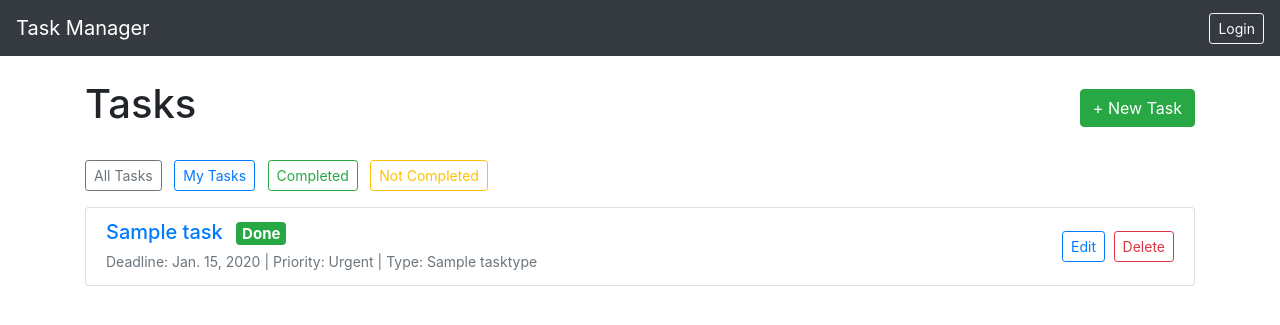
After one commit to pikaOpika/task_manager, a Django app: page /tasks/ in a window 1280 px wide. The commit adds this page. Shown: the top 325 px of the page. Run offline with Django 5.2, Linux system fonts and the light colour scheme; tables that the repository leaves empty hold one stand-in row (values such as "Sample post").

Commit message:
created TaskDetailView, TaskListView with filters

```diff
--- a/task/templates/task/index.html
+++ b/task/templates/task/index.html
@@ -13,7 +13,7 @@
                 <div class="card-body">
                     <h5 class="card-title">📋 Tasks</h5>
                     <p class="card-text">Create and track tasks with priorities and deadlines.</p>
-                    <a href="" class="btn btn-primary">View Tasks</a>
+                    <a href="{% url "task:task-list" %}" class="btn btn-primary">View Tasks</a>
                 </div>
             </div>
         </div>
--- /dev/null
+++ b/task/templates/task/task_list.html
@@ -0,0 +1,45 @@
+{% extends "base.html" %}
+
+{% block title %}Tasks — Task Manager{% endblock %}
+
+{% block content %}
+<div class="d-flex justify-content-between align-items-center mb-4">
+    <h1>Tasks</h1>
+    <a href="{% url "task:task-create" %}" class="btn btn-success">+ New Task</a>
+</div>
+
+<div class="mb-3">
+    <a href="" class="btn btn-outline-secondary btn-sm mr-2">All Tasks</a>
+    <a href="" class="btn btn-outline-primary btn-sm mr-2">My Tasks</a>
+    <a href="" class="btn btn-outline-success btn-sm mr-2">Completed</a>
+    <a href="" class="btn btn-outline-warning btn-sm">Not Completed</a>
+</div>
+
+<div class="list-group">
+    {% for task in task_list %}
+    <div class="list-group-item list-group-item-action">
+        <div class="d-flex justify-content-between align-items-center">
+            <div>
+                <h5 class="mb-1">
+                    <a href="{% url 'task:task-detail' task.id %}">{{ task.name }}</a>
+                    {% if task.is_completed %}
+                        <span class="badge badge-success ml-2">Done</span>
+                    {% else %}
+                        <span class="badge badge-warning ml-2">In progress</span>
+                    {% endif %}
+                </h5>
+                <small class="text-muted">
+                    Deadline: {{ task.deadline }} | Priority: {{ task.get_priority_display }} | Type: {{ task.task_type }}
+                </small>
+            </div>
+            <div>
+                <a href="{% url 'task:task-update' task.id %}" class="btn btn-sm btn-outline-primary mr-1">Edit</a>
+                <a href="{% url 'task:task-delete' task.id %}" class="btn btn-sm btn-outline-danger">Delete</a>
+            </div>
+        </div>
+    </div>
+    {% empty %}
+    <div class="list-group-item text-muted text-center">No tasks found.</div>
+    {% endfor %}
+</div>
+{% endblock %}
--- a/task/urls.py
+++ b/task/urls.py
@@ -1,9 +1,11 @@
 from django.urls import path
 
-from .views import index
+from .views import index, TaskListView, TaskCreateView
 
 app_name = 'task'
 
 urlpatterns = [
     path('', index, name='index'),
+    path('tasks/', TaskListView.as_view(), name="task-list"),
+    path('tasks/create/', TaskCreateView.as_view(), name="task-create"),
 ]
--- a/task/views.py
+++ b/task/views.py
@@ -1,5 +1,32 @@
 from django.shortcuts import render
+from django.views import generic
+from django.urls import reverse, reverse_lazy
+
+from .models import Task
 
 # Create your views here.
 def index(request):
     return render(request, "task/index.html")
+
+class TaskListView(generic.ListView):
+    model = Task
+
+    def get_queryset(self):
+        queryset = Task.objects.all()
+        req = self.request.GET
+        completed = req.get("completed")
+        if completed is not None:
+            queryset = queryset.filter(is_completed=completed == "true")
+        if req.get("my"):
+            user = self.request.user
+            queryset = queryset.filter(assignees=user)
+        return queryset
+
+class TaskDetailView(generic.DetailView):
+    model = Task
+
+class TaskCreateView(generic.CreateView):
+    model = Task
+    fields = ["name", "description", "deadline", "priority",
+              "task_type", "assignees"]
+    success_url = reverse_lazy("task:task-list")
```
Also changed, not shown: task/templates/task/task_detail.html (added, +47 -0 lines), task/templates/task/task_form.html (added, +10 -0 lines).
